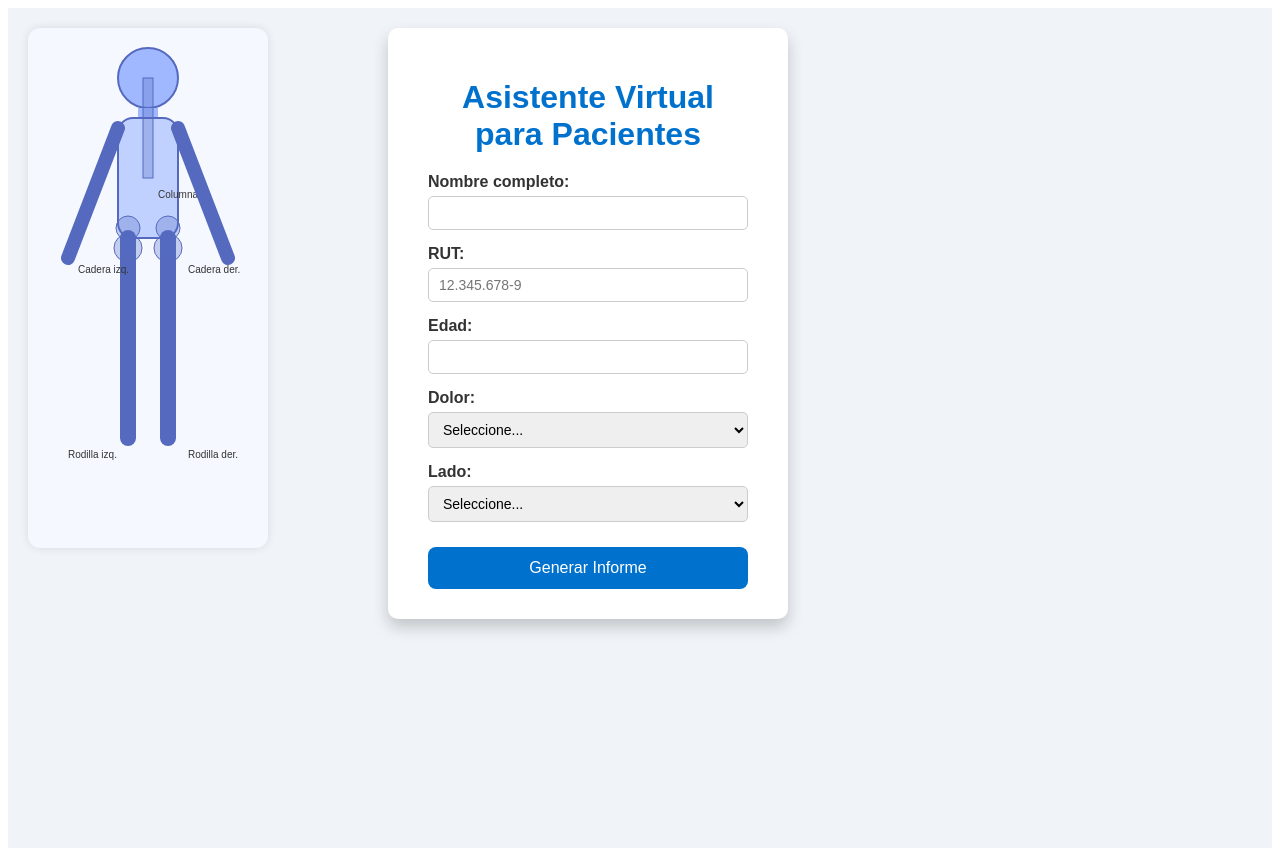
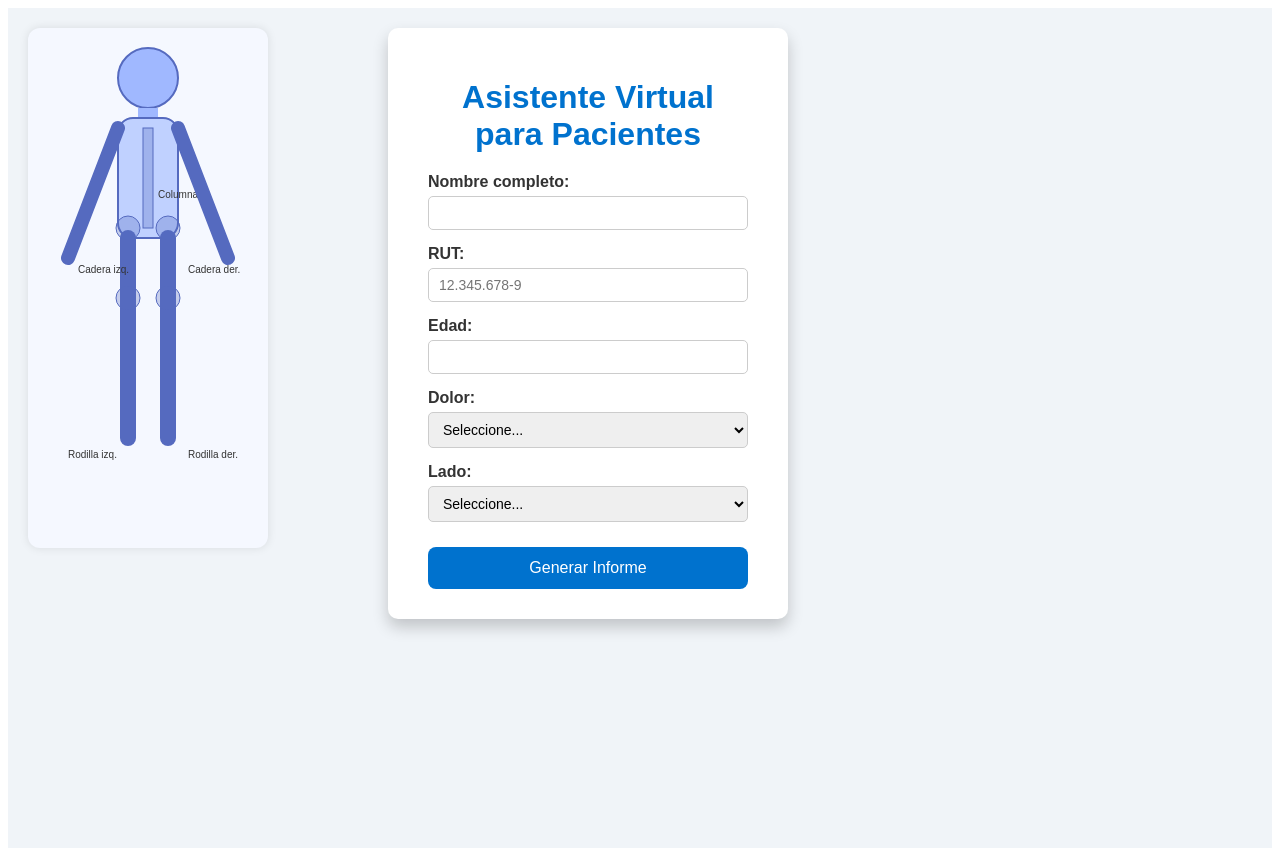
Before and after one commit to cahuerta/ASISTENCIA-ICA, a React (Vite) app: page / in a window 1280 px wide. Built offline with nearby package versions, Linux system fonts and the light colour scheme.

Commit message:
Update EsquemaHumanoSVG.jsx

```diff
--- a/src/EsquemaHumanoSVG.jsx
+++ b/src/EsquemaHumanoSVG.jsx
@@ -29,7 +29,7 @@ function EsquemaHumanoSVG({ onSeleccionZona }) {
       {/* Columna lumbar (centrada) */}
       <rect
         x="115"
-        y="50"
+        y="100"
         width="10"
         height="100"
         fill="rgba(85, 106, 191, 0.3)"
@@ -76,8 +76,8 @@ function EsquemaHumanoSVG({ onSeleccionZona }) {
       {/* Rodilla izquierda */}
       <circle
         cx="100"
-        cy="220"
-        r="14"
+        cy="270"
+        r="12"
         fill="rgba(85, 106, 191, 0.3)"
         stroke="#556abf"
         onClick={() => handleClick('Rodilla izquierda')}
@@ -88,8 +88,8 @@ function EsquemaHumanoSVG({ onSeleccionZona }) {
       {/* Rodilla derecha */}
       <circle
         cx="140"
-        cy="220"
-        r="14"
+        cy="270"
+        r="12"
         fill="rgba(85, 106, 191, 0.3)"
         stroke="#556abf"
         onClick={() => handleClick('Rodilla derecha')}
```
